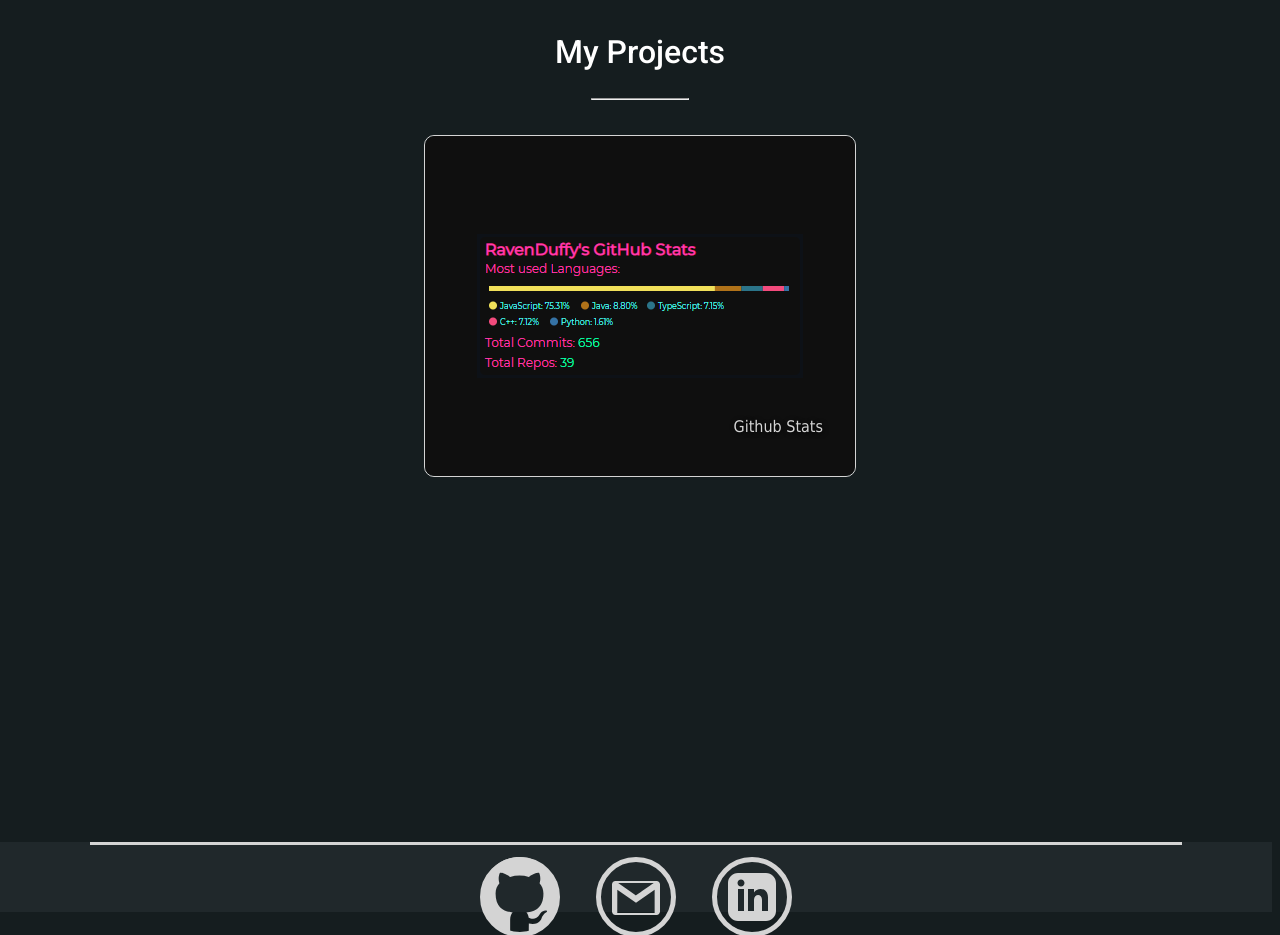
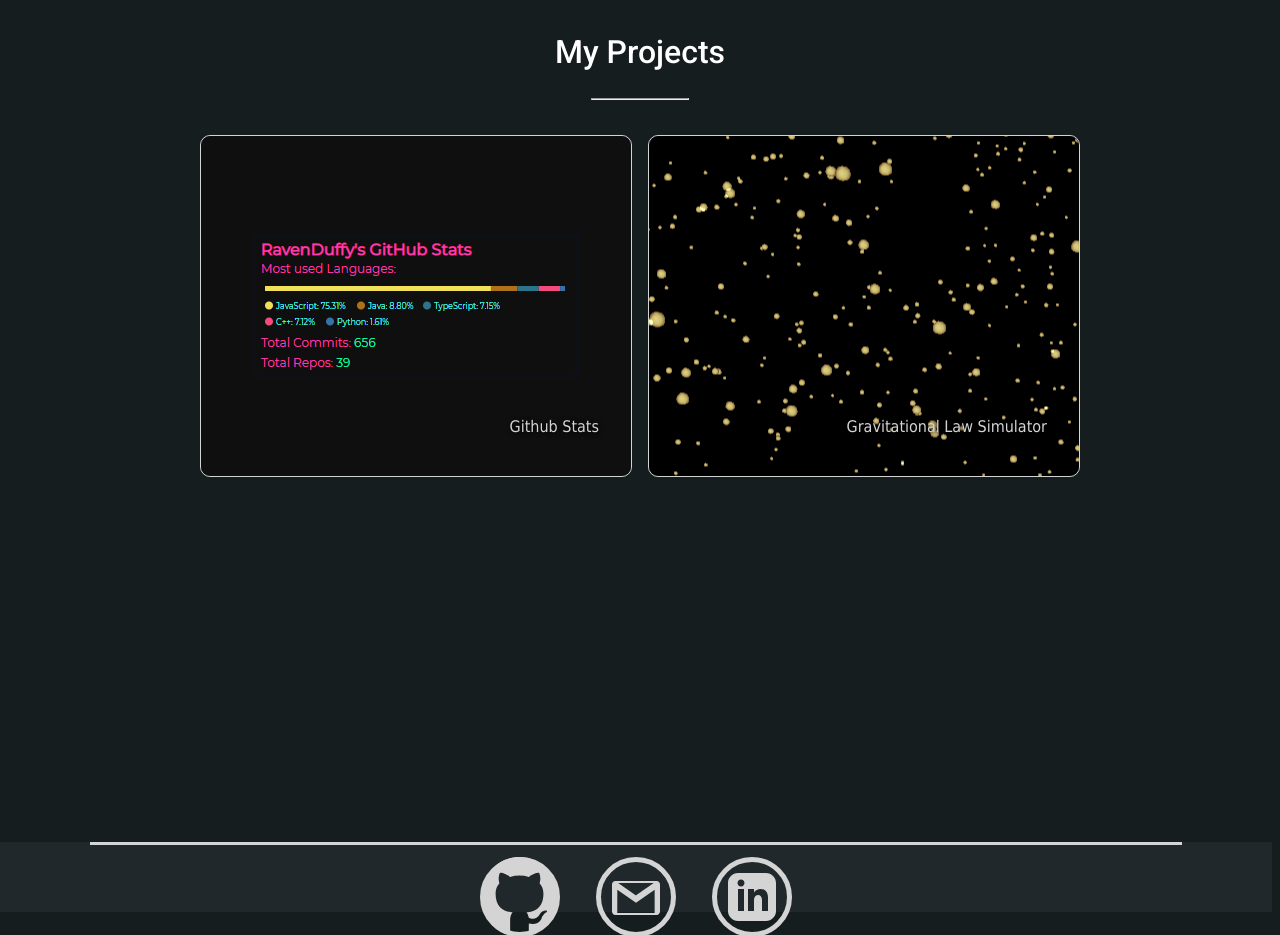
Before and after one commit to RavenDuffy/portfolio, a Next.js app in the folder portfolio_front/: page / in a window 1280 px wide. Shown: the part 1580-2515 px from the top of the page. Built offline with nearby package versions, Linux system fonts and the light colour scheme.

Commit message:
added gravity project

```diff
--- a/portfolio_front/components/projects/projects.tsx
+++ b/portfolio_front/components/projects/projects.tsx
@@ -4,6 +4,7 @@ import { ProjectPreview } from './project-prev'
 import styles from './projects.module.scss'
 
 import GitStatsImg from '../../public/images/projects/GithubStats.png'
+import SpaceImg from '../../public/images/projects/s.png'
 
 export const Projects = () => {
   return (
@@ -23,6 +24,14 @@ export const Projects = () => {
             backColor={'#0f0f0f'}
           />
         </DescBox>
+        <DescBox full>
+          <ProjectPreview
+            name={'Gravitational Law Simulator'}
+            image={SpaceImg.src}
+            link={'https://github.com/RavenDuffy/GravitationalLawSim'}
+            backColor={'#000'}
+          />
+        </DescBox>
       </DescBoxWrapper>
     </Section>
   )
```
Also changed, not shown: portfolio_front/public/images/projects/s.png (added).
